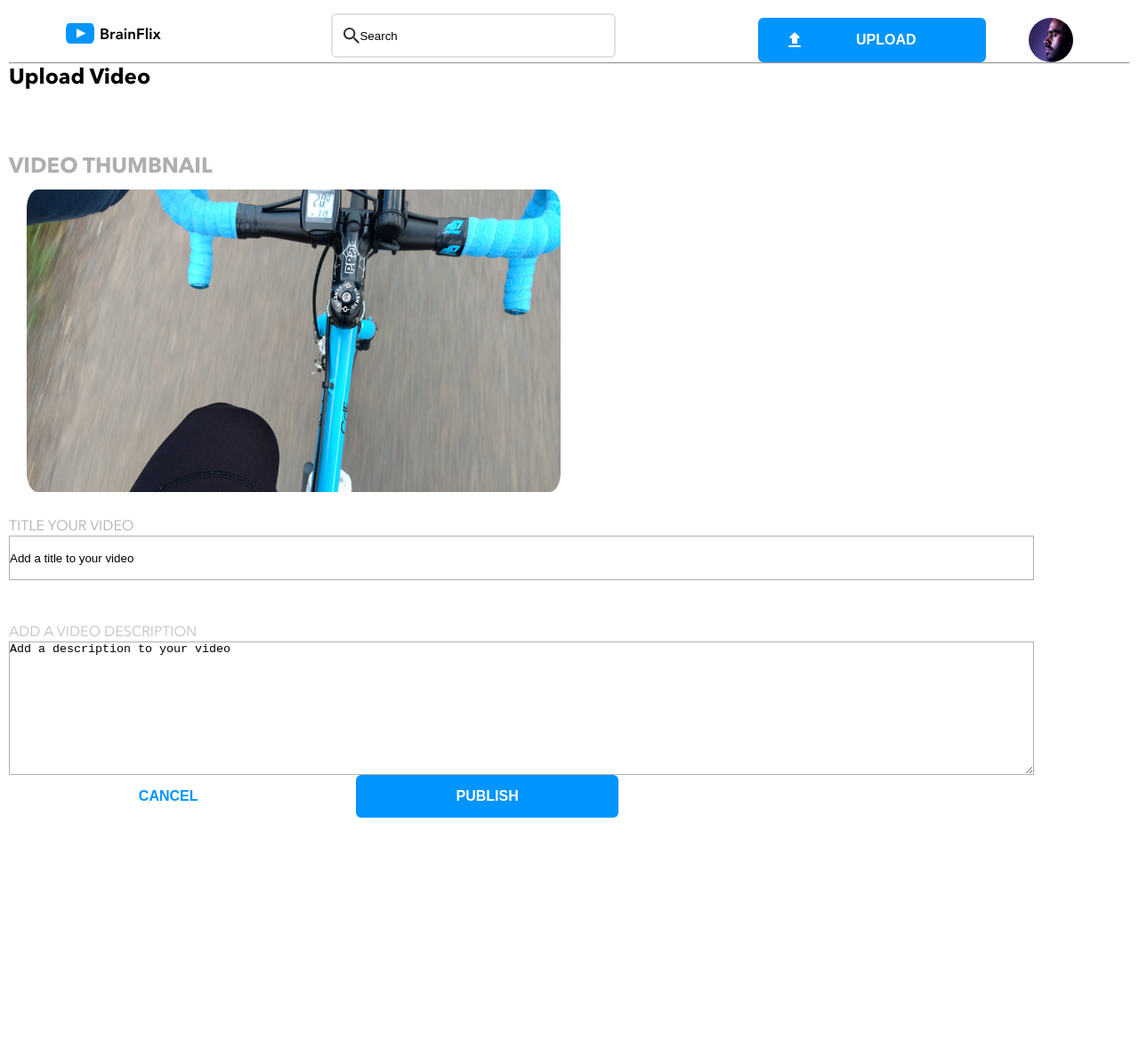
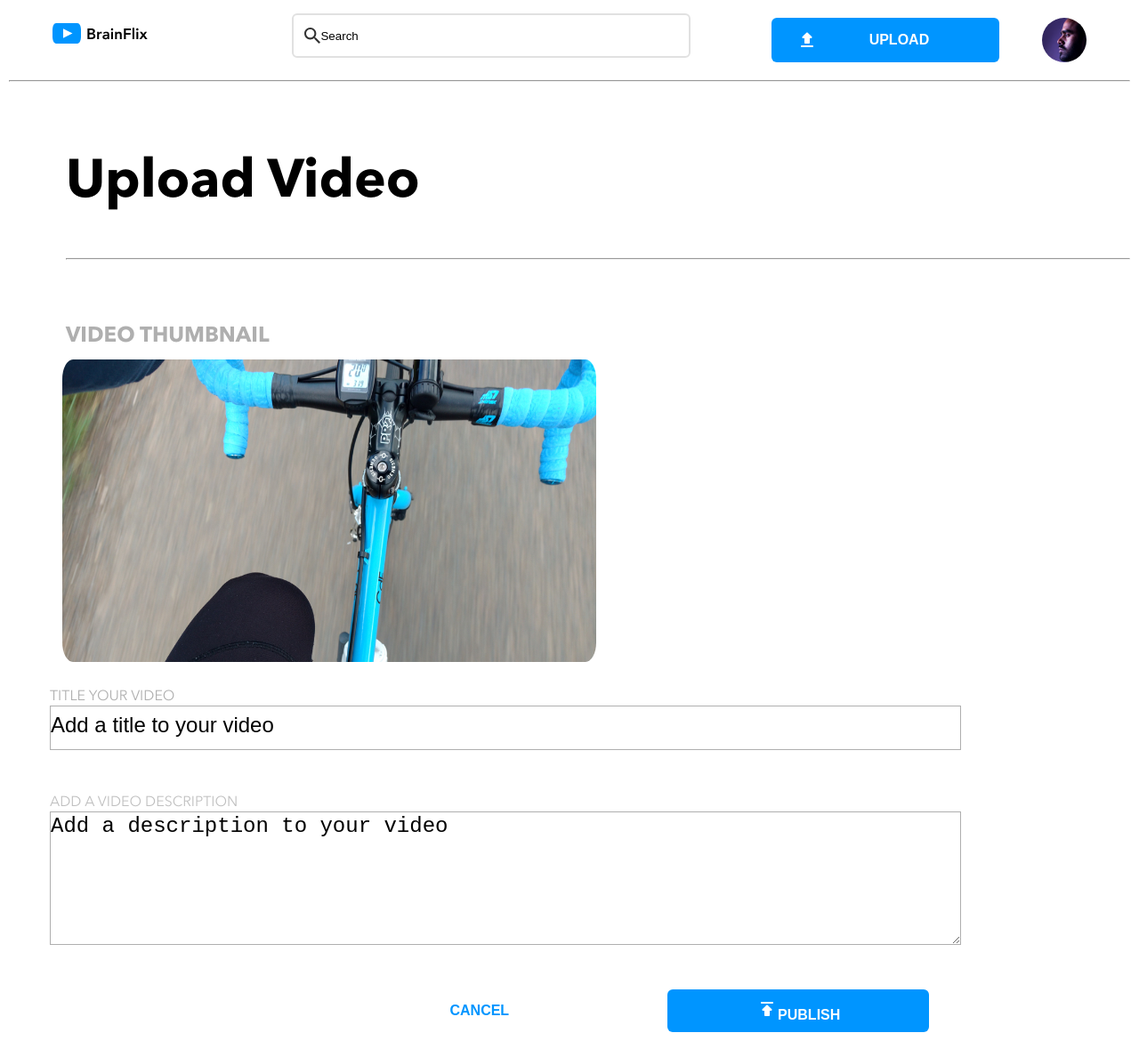
Before and after one commit to TyroneKong/Brainflix, a React (Create React App) app in the folder brainflix/: page /upload in a window 1280 px wide. Shown: the whole page at 89% size. Before the commit the page ends 929 px from the top, so only its background shows below. Built offline with nearby package versions, Linux system fonts and the light colour scheme.

Commit message:
applied more styling to upload page and implemented api call to post comments

```diff
--- a/brainflix/src/App.js
+++ b/brainflix/src/App.js
@@ -9,7 +9,6 @@ import { BrowserRouter as Router } from "react-router-dom";
 
 class App extends Component {
   render() {
-    // console.log(numberComments);
     return (
       <div className="App">
         <Router>
@@ -17,6 +16,7 @@ class App extends Component {
 
           <Switch>
             <Route path="/" component={Home} exact />
+
             <Route path="/video/:id" component={Home} />
             <Route path="/upload" component={Upload} />
           </Switch>
--- a/brainflix/src/components/Comment/commentList.jsx
+++ b/brainflix/src/components/Comment/commentList.jsx
@@ -1,7 +1,8 @@
 import Comments from "./comments";
 import { v4 as uuidv4 } from "uuid";
 
-const CommentList = ({ commentArray }) => {
+const CommentList = ({ commentArray, id }) => {
+  console.log(id);
   const sorted = commentArray.sort((a, b) => b.timestamp - a.timestamp);
 
   return sorted.map((comment) => {
--- a/brainflix/src/components/Comment/comments.scss
+++ b/brainflix/src/components/Comment/comments.scss
@@ -126,4 +126,7 @@ button:hover {
       width: 14vw;
     }
   }
+  &__deleteBtn {
+    margin-left: 800px;
+  }
 }
--- a/brainflix/src/components/Converse/conversation.jsx
+++ b/brainflix/src/components/Converse/conversation.jsx
@@ -1,10 +1,45 @@
 import commentIcon from "../../assets/Icons/add_comment.svg";
 import "./conversation.scss";
+import React from "react";
+import axios from "axios";
 
-const Conversation = ({ countComments }) => {
+class Conversation extends React.Component {
+  state = {
+    name: "",
+    comment: "",
+
+  };
+
+  // use an onchange handler to set state to user input
+  handleChange = (e) => {
+    this.setState({
+      name: "user:"  + Math.floor(Math.random() * 1000),
+      comment: e.target.value,
+    });
+  };
+
+  // make a post request with the new changed state
+  postComment = (e) => {
+    e.preventDefault();
+    const { id, videos } = this.props;
+    const body = { name: this.state.name, comment: this.state.comment };
+
+    return axios
+      .post(
+        `https://project-2-api.herokuapp.com/videos/${id}/comments?api_key='5fb42916-1146-4e86-8046-9b41e6cb4c0f`,
+        body
+      )
+      .then((response) => {
+        console.log(response);
+      })
+      .catch((err) => console.log(err));
+  };
+
+  render() {
+    const { countComments } = this.props;
     return (
       <section className="conversation">
-      <form name="form" className="conversation__form">
+        <form onSubmit={this.postComment} className="conversation__form">
           <div className="comment__section">
             <div className="conversation__comment-container">
               <p className="conversation__commentCount">
@@ -12,15 +47,19 @@ const Conversation = ({ countComments }) => {
               </p>
               <div className="conversation__avatar"></div>
               <div className="conversation__label-comment">
-              <label htmlFor="comment" className="conversation__label-heading">
+                <label
+                  htmlFor="comment"
+                  className="conversation__label-heading"
+                >
                   JOIN THE CONVERSATION
                 </label>
               </div>
               <textarea
+                onChange={this.handleChange}
                 htmlFor="comment"
                 id="comment"
                 className="conversation__text"
-              name="text"
+                name="commenfield"
                 placeholder="Add a new comment"
                 required
               ></textarea>
@@ -31,7 +70,9 @@ const Conversation = ({ countComments }) => {
                   src={commentIcon}
                   alt="comment icon"
                 ></img>
-              <button className="comment__btn">COMMENT</button>
+                <button type="submit" className="comment__btn">
+                  COMMENT
+                </button>
               </div>
             </div>
           </div>
@@ -40,6 +81,7 @@ const Conversation = ({ countComments }) => {
         <hr className="conversation__divide" />
       </section>
     );
-};
+  }
+}
 
 export default Conversation;
--- a/brainflix/src/components/Header/header.scss
+++ b/brainflix/src/components/Header/header.scss
@@ -14,13 +14,14 @@ header {
   @include desktop {
     padding-left: 8.125rem;
     display: flex;
-    justify-content: flex-end;
+    justify-content: space-around;
   }
   &__container {
     @include tablet {
       display: flex;
     }
   }
+
   &__logo-image {
     text-decoration: none;
     @include desktop {
@@ -44,10 +45,12 @@ header {
     margin-left: 20px;
     @include tablet {
       display: flex;
-      width: 25vw;
+      margin-right: -2.5rem;
+      width: 35vw;
       height: 3.125rem;
     }
     @include desktop {
+      margin-right: 0.625rem;
       margin-left: 6.25rem;
       width: 20vw;
     }
--- a/brainflix/src/components/VideoList/video.scss
+++ b/brainflix/src/components/VideoList/video.scss
@@ -71,7 +71,7 @@
   @include desktop {
     display: flex;
     flex-direction: column;
-    margin: -20.375rem 9rem;
+    margin: -10.375rem 9rem;
   }
 }
 
--- a/brainflix/src/pages/Upload/Upload.js
+++ b/brainflix/src/pages/Upload/Upload.js
@@ -1,20 +1,39 @@
 import thumbnailImage from "../../assets/Images//Upload-video-preview.jpg";
 import React from "react";
+import { Link, Redirect } from "react-router-dom";
+import "./Upload.scss";
+import publishIcon from "../../assets/Icons/publish.svg";
 
-import "./Upload.scss";
 class Upload extends React.Component {
+  state = {
+    redirect: false,
+  };
+
+  handleSubmit = (e) => {
+    e.preventDefault();
+    alert("Thank you for your submission");
+    this.setState({ redirect: true });
+  };
+
   render() {
+    const { redirect } = this.state;
+
+    if (redirect) {
+      return <Redirect to="/"></Redirect>;
+    }
+
     return (
       <div>
         <div className="upload__header"></div>
-        <hr className="divider"></hr>
-
+        <hr className="upload__divider"></hr>
+        <div className="uploader__titles">
+          <h1 className="uploader__heading">Upload Video</h1>
+          <hr className="uploader__divider-tablet"></hr>
+          <h2 className="uploader__thumbnail-heading">VIDEO THUMBNAIL</h2>
+        </div>
         <div className="uploader">
-          <div className="uploader__heading-container">
-            <h1 className="uploader__heading">Upload Video</h1>
-          </div>
+          <div className="uploader__heading-container"></div>
           <div className="uploader__container">
-            <h2 className="uploader__thumbnail-heading">VIDEO THUMBNAIL</h2>
             <div className="uploader__thumbnail">
               <img
                 className="uploader__thumbnail-image"
@@ -22,13 +41,15 @@ class Upload extends React.Component {
                 alt="bicycle handlebars"
               ></img>
             </div>
-            <form className="uploader__form">
+
+            <form onSubmit={this.handleSubmit} className="uploader__form">
               <div className="uploader__input-container">
                 <label className="uploader__input-label">
                   TITLE YOUR VIDEO
                   <input
                     className="uploader__input"
                     placeholder="Add a title to your video"
+                    name="title"
                   ></input>
                 </label>
               </div>
@@ -42,13 +63,35 @@ class Upload extends React.Component {
                   ></textarea>
                 </label>
               </div>
+
+              <div className="uploader__buttons">
+                <button type="submit" className="uploader__button-publish">
+                  <img
+                    className="uploader__button-publishMobileImage"
+                    src={publishIcon}
+                    alt="publish icon"
+                  ></img>
+                  PUBLISH
+                </button>
+                <Link to="/">
+                  <button type="button" className="uploader__button-cancel">
+                    CANCEL
+                  </button>
+                </Link>
+
+                <button
+                  type="submit"
+                  className="uploader__button-publishDesktop"
+                >
+                  <img
+                    className="uploader__button--publishDeskstopImage"
+                    src={publishIcon}
+                    alt="publish icon"
+                  ></img>
+                  PUBLISH
+                </button>
+              </div>
             </form>
-          </div>
-
-          <div className="uploader__buttons">
-            <button className="uploader__button-publish">PUBLISH</button>
-            <button className="uploader__button-cancel">CANCEL</button>
-            <button className="uploader__button-publishDesktop">PUBLISH</button>
           </div>
         </div>
       </div>
--- a/brainflix/src/pages/Upload/Upload.scss
+++ b/brainflix/src/pages/Upload/Upload.scss
@@ -14,8 +14,30 @@
       justify-content: space-around;
     }
   }
+
   &__heading {
     @include pageheaderMobile;
+    margin-top: 3.125rem;
+    @include tablet {
+      @include pageheaderDesktopTablet;
+      margin-top: 5rem;
+    }
+  }
+  &__titles {
+    margin-left: 1.5rem;
+    @include tablet {
+      margin-left: 4rem;
+    }
+    @include desktop {
+      margin-left: 6rem;
+    }
+  }
+  &__divider-tablet {
+    display: none;
+    @include tablet {
+      display: block;
+      margin-top: 3.125rem;
+    }
   }
   &__thumbnail {
     @include subheaderMobile;
@@ -24,27 +46,38 @@
     align-items: center;
     @include tablet {
       display: flex;
-      flex-direction: row;
+      flex-direction: column;
+      align-items: flex-start;
+      margin-left: 2.5rem;
+    }
+    @include desktop {
+      margin-left: 5rem;
     }
   }
   &__thumbnail-image {
     border-radius: 2rem;
-    width: 100vw;
-    padding: 10px 20px;
+    width: 100%;
+    padding: 0.625rem 1.25rem;
     aspect-ratio: 16/9;
     @include tablet {
       width: 50vw;
     }
     @include desktop {
+      height: 80%;
       width: 40vw;
     }
   }
   &__thumbnail-heading {
-    padding-top: 70px;
+    @include sectionheaderMobile;
+    padding-top: 4.375rem;
+
     color: $silver;
+    @include tablet {
+      @include subheaderDesktopTablet;
+      font-weight: bold;
+    }
   }
-  &__heading-container {
-  }
+
   &__container {
     @include desktop {
       display: flex;
@@ -54,9 +87,15 @@
   &__form {
     display: flex;
     flex-direction: column;
-    row-gap: 50px;
+    row-gap: 3.125rem;
     align-items: center;
-    margin-top: 20px;
+    margin-top: 1.25rem;
+    @include tablet {
+      margin-left: 2.875rem;
+    }
+    @include desktop {
+      margin-left: -1rem;
+    }
   }
 
   &__input-label {
@@ -66,10 +105,20 @@
   }
   &__input {
     border: 1px solid $silver;
-    height: 50px;
+    height: 3.125rem;
     width: 90vw;
+    @include tablet {
+      width: 80vw;
+    }
     @include desktop {
+      height: 4.375rem;
       width: 50vw;
+    }
+  }
+  & ::-webkit-input-placeholder {
+    @include subheaderMobile;
+    @include tablet {
+      @include subheaderDesktopTablet;
     }
   }
   &__textarea-label {
@@ -79,9 +128,13 @@
   }
   &__textarea {
     border: 1px solid $silver;
-    height: 150px;
+    height: 9.375rem;
     width: 90vw;
+    @include tablet {
+      width: 80vw;
+    }
     @include desktop {
+      height: 12rem;
       width: 50vw;
     }
   }
@@ -92,6 +145,7 @@
     @include tablet {
       display: flex;
       flex-direction: row;
+      margin-left: 18.75rem;
     }
     @include desktop {
       display: flex;
@@ -103,6 +157,7 @@
     color: $brainflixBlue;
   }
   &__button-publish {
+    width: 90vw;
     @include tablet {
       display: none;
     }
@@ -119,4 +174,11 @@
       display: block;
     }
   }
+  &__button-publishMobileImage {
+    position: relative;
+  }
 }
+
+.upload__divider {
+  margin-top: 1.25rem;
+}
```
Also changed, not shown: brainflix/src/pages/Home/Home.js (+26 -10 lines), brainflix/src/components/VideoList/videoList.jsx (line endings or trailing spaces). Lines whose indentation alone changed are shown as unchanged.
